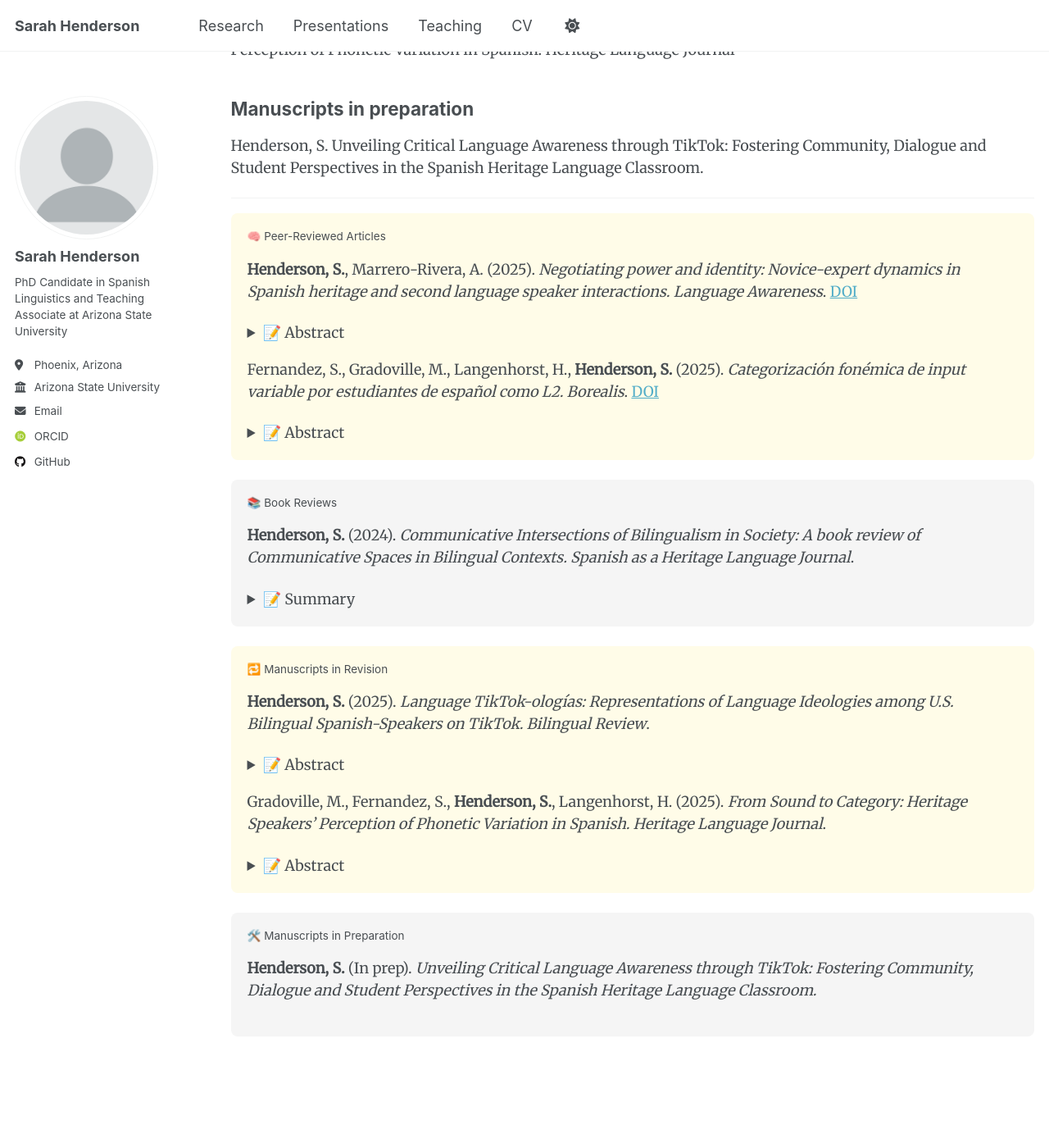
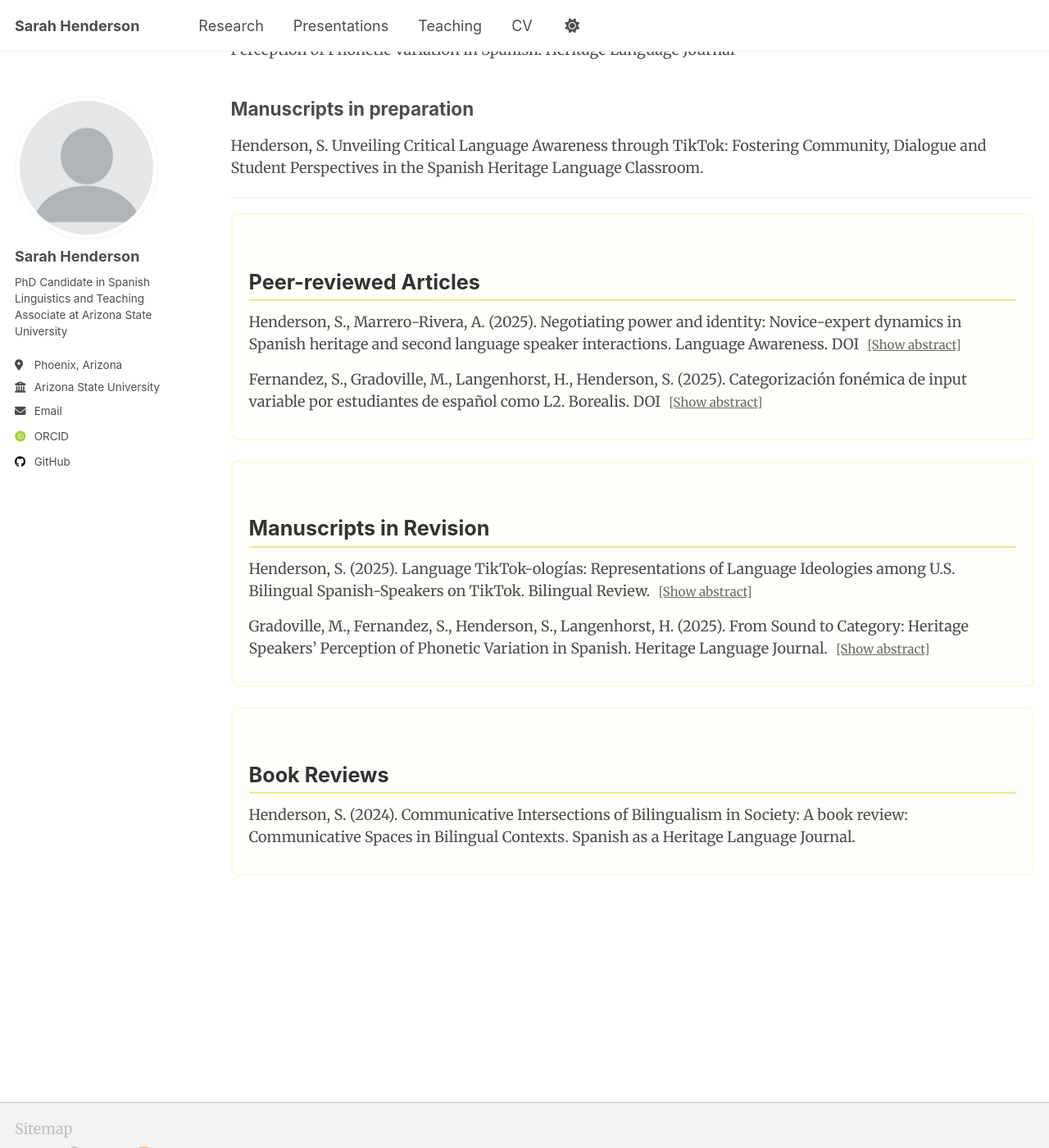
Before and after one commit to sarah-e-henderson/sarah-e-henderson.github.io, a Jekyll site: the page built from _pages/research.md, in a window 1280 px wide and 1400 px high, scrolled down 640 px. Shown: the whole window at 82% size. Built offline with Jekyll 4.4.1, drawn with Linux system fonts in a browser that asks for light colours; some web fonts are replaced; a script that is not in the unit is left out.

Commit message:
Update research.md

```diff
--- a/_pages/research.md
+++ b/_pages/research.md
@@ -28,67 +28,105 @@ Henderson, S. Unveiling Critical Language Awareness through TikTok: Fostering Co
 ---
 
 {% raw %}
-<!-- 🌼 Peer-Reviewed Articles -->
-<div style="background: #fffce8; border-radius: 8px; padding: 20px; margin-bottom: 24px;">
-  <h4 style="margin-top: 0; font-weight: normal;">🧠 Peer-Reviewed Articles</h4>
+<style>
+  /* Section container with subtle border and padding */
+  .research-section {
+    border: 2px solid #fff9db; /* very light yellow */
+    border-radius: 8px;
+    padding: 16px 20px;
+    margin-bottom: 24px;
+    background-color: #fffefa; /* off-white cream background */
+  }
 
-  <p><strong>Henderson, S.</strong>, Marrero-Rivera, A. (2025). <em>Negotiating power and identity: Novice-expert dynamics in Spanish heritage and second language speaker interactions.</em> <em>Language Awareness</em>.
-    <a href="https://doi.org/10.1080/09658416.2025.2552156" target="_blank">DOI</a></p>
-  <details>
-    <summary style="cursor: pointer;">📝 Abstract</summary>
-    <p style="margin-top: 8px; font-size: 0.85em; color: #666;">
-      This study explores how novice and expert speaker identities are negotiated in classroom discourse between Spanish heritage learners and second language learners.
-    </p>
-  </details>
+  /* Section headers */
+  .research-section h2 {
+    font-size: 1.4rem;
+    margin-bottom: 12px;
+    color: #333;
+    border-bottom: 2px solid #f0e68c; /* light khaki yellow */
+    padding-bottom: 6px;
+  }
 
-  <p>Fernandez, S., Gradoville, M., Langenhorst, H., <strong>Henderson, S.</strong> (2025). <em>Categorización fonémica de input variable por estudiantes de español como L2.</em> <em>Borealis</em>.
-    <a href="https://doi.org/10.7557/1.14.1.8001" target="_blank">DOI</a></p>
-  <details>
-    <summary style="cursor: pointer;">📝 Abstract</summary>
-    <p style="margin-top: 8px; font-size: 0.85em; color: #666;">
-      This article investigates how L2 learners of Spanish perceive and categorize variable phonemic input.
-    </p>
-  </details>
+  /* Individual paper/item */
+  .paper-item {
+    margin-bottom: 16px;
+  }
+
+  /* Abstract toggle button */
+  .abstract-toggle {
+    cursor: pointer;
+    font-size: 0.85rem;
+    color: #6a6a6a;
+    text-decoration: underline;
+    margin-left: 6px;
+  }
+
+  /* Abstract text */
+  .abstract-text {
+    font-size: 0.85rem;
+    margin-top: 8px;
+    padding-left: 16px;
+    color: #555;
+    display: none;
+  }
+</style>
+
+<!-- Peer-reviewed Articles -->
+<div class="research-section">
+  <h2>Peer-reviewed Articles</h2>
+
+  <div class="paper-item">
+    Henderson, S., Marrero-Rivera, A. (2025). Negotiating power and identity: Novice-expert dynamics in Spanish heritage and second language speaker interactions. Language Awareness. DOI
+    <span class="abstract-toggle" onclick="this.nextElementSibling.style.display = (this.nextElementSibling.style.display === 'block' ? 'none' : 'block');">
+      [Show abstract]
+    </span>
+    <div class="abstract-text">
+      Abstract content for "Negotiating power and identity: Novice-expert dynamics..." goes here.
+    </div>
+  </div>
+
+  <div class="paper-item">
+    Fernandez, S., Gradoville, M., Langenhorst, H., Henderson, S. (2025). Categorización fonémica de input variable por estudiantes de español como L2. Borealis. DOI
+    <span class="abstract-toggle" onclick="this.nextElementSibling.style.display = (this.nextElementSibling.style.display === 'block' ? 'none' : 'block');">
+      [Show abstract]
+    </span>
+    <div class="abstract-text">
+      Abstract content for "Categorización fonémica de input variable..." goes here.
+    </div>
+  </div>
 </div>
 
-<!-- 📚 Book Reviews -->
-<div style="background: #f5f5f5; border-radius: 8px; padding: 20px; margin-bottom: 24px;">
-  <h4 style="margin-top: 0; font-weight: normal;">📚 Book Reviews</h4>
+<!-- Manuscripts in Revision -->
+<div class="research-section">
+  <h2>Manuscripts in Revision</h2>
 
-  <p><strong>Henderson, S.</strong> (2024). <em>Communicative Intersections of Bilingualism in Society: A book review of Communicative Spaces in Bilingual Contexts.</em> <em>Spanish as a Heritage Language Journal</em>.</p>
-  <details>
-    <summary style="cursor: pointer;">📝 Summary</summary>
-    <p style="margin-top: 8px; font-size: 0.85em; color: #666;">
-      This review evaluates the volume’s contributions to understanding bilingual communication across diverse sociolinguistic contexts.
-    </p>
-  </details>
+  <div class="paper-item">
+    Henderson, S. (2025). Language TikTok-ologías: Representations of Language Ideologies among U.S. Bilingual Spanish-Speakers on TikTok. Bilingual Review.
+    <span class="abstract-toggle" onclick="this.nextElementSibling.style.display = (this.nextElementSibling.style.display === 'block' ? 'none' : 'block');">
+      [Show abstract]
+    </span>
+    <div class="abstract-text">
+      Abstract content for "Language TikTok-ologías..." goes here.
+    </div>
+  </div>
+
+  <div class="paper-item">
+    Gradoville, M., Fernandez, S., Henderson, S., Langenhorst, H. (2025). From Sound to Category: Heritage Speakers’ Perception of Phonetic Variation in Spanish. Heritage Language Journal.
+    <span class="abstract-toggle" onclick="this.nextElementSibling.style.display = (this.nextElementSibling.style.display === 'block' ? 'none' : 'block');">
+      [Show abstract]
+    </span>
+    <div class="abstract-text">
+      Abstract content for "From Sound to Category..." goes here.
+    </div>
+  </div>
 </div>
 
-<!-- 🔁 Manuscripts in Revision -->
-<div style="background: #fffce8; border-radius: 8px; padding: 20px; margin-bottom: 24px;">
-  <h4 style="margin-top: 0; font-weight: normal;">🔁 Manuscripts in Revision</h4>
+<!-- Book Reviews -->
+<div class="research-section">
+  <h2>Book Reviews</h2>
 
-  <p><strong>Henderson, S.</strong> (2025). <em>Language TikTok-ologías: Representations of Language Ideologies among U.S. Bilingual Spanish-Speakers on TikTok.</em> <em>Bilingual Review</em>.</p>
-  <details>
-    <summary style="cursor: pointer;">📝 Abstract</summary>
-    <p style="margin-top: 8px; font-size: 0.85em; color: #666;">
-      This manuscript analyzes language ideologies expressed by bilingual Spanish-speakers on TikTok.
-    </p>
-  </details>
-
-  <p>Gradoville, M., Fernandez, S., <strong>Henderson, S.</strong>, Langenhorst, H. (2025). <em>From Sound to Category: Heritage Speakers’ Perception of Phonetic Variation in Spanish.</em> <em>Heritage Language Journal</em>.</p>
-  <details>
-    <summary style="cursor: pointer;">📝 Abstract</summary>
-    <p style="margin-top: 8px; font-size: 0.85em; color: #666;">
-      This study explores how heritage speakers of Spanish perceive phonetic variation and whether these perceptions align with native or L2 phonemic categorization.
-    </p>
-  </details>
-</div>
-
-<!-- 🛠️ Manuscripts in Preparation -->
-<div style="background: #f5f5f5; border-radius: 8px; padding: 20px; margin-bottom: 24px;">
-  <h4 style="margin-top: 0; font-weight: normal;">🛠️ Manuscripts in Preparation</h4>
-
-  <p><strong>Henderson, S.</strong> (In prep). <em>Unveiling Critical Language Awareness through TikTok: Fostering Community, Dialogue and Student Perspectives in the Spanish Heritage Language Classroom.</em></p>
+  <div class="paper-item">
+    Henderson, S. (2024). Communicative Intersections of Bilingualism in Society: A book review: Communicative Spaces in Bilingual Contexts. Spanish as a Heritage Language Journal.
+  </div>
 </div>
 {% endraw %}
```
